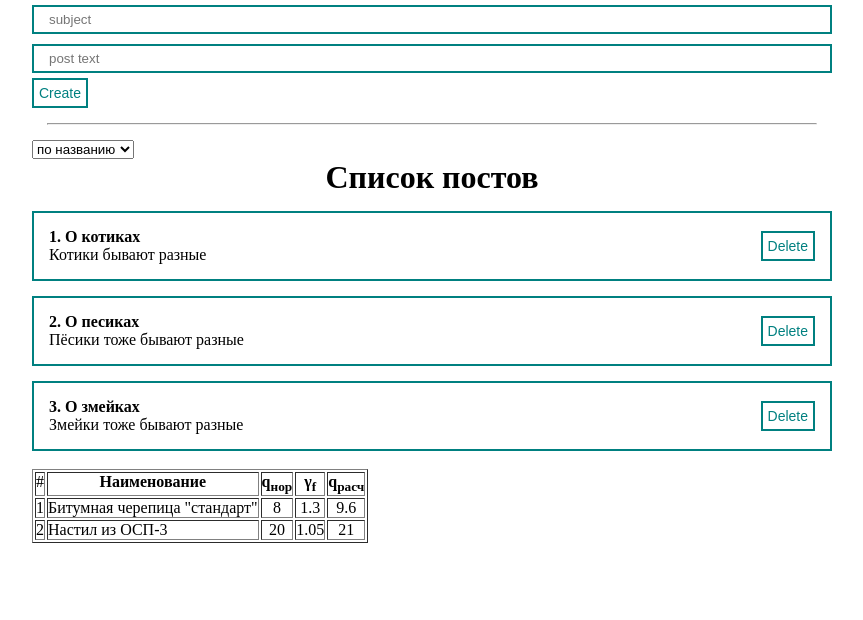
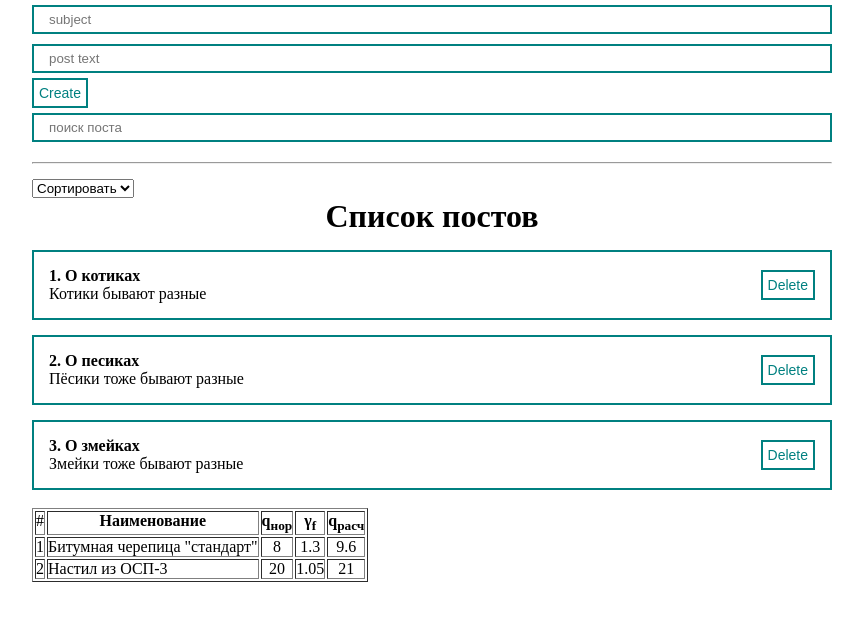
Before and after one commit to sumenko/hello_react, a React (Create React App) app: page / in a window 1280 px wide. Shown: the top 620 px of the page, without its empty margins (208-1071 px from the left). Built offline with nearby package versions, Linux system fonts and the light colour scheme; the HTML template or start-up script is replaced by a standard one.

Commit message:
add searchQuery and well done sort

```diff
--- a/src/App.js
+++ b/src/App.js
@@ -5,43 +5,63 @@
 import './styles/App.css';
 import MySelect from './components/UI/select/MySelect';
 import TablePrint from './components/TablePrint';
+import MyInput from './components/UI/input/MyInput';
 
 function App() {
+  // entry point
   const [posts, setPosts] = useState([
     {title: 'О котиках', body: 'Котики бывают разные', id: 1},
     {title: 'О песиках', body: 'Пёсики тоже бывают разные', id: 2},
     {title: 'О змейках', body: 'Змейки тоже бывают разные', id: 3},
   ])
+
   const [selectedSort, setSelectedSort] = useState('')
-
+  const [searchQuery, setSearchQuery] = useState('')
   const createPost = (newPost) => {
     setPosts([...posts, newPost])
   }
 
-  const removePost = (post) =>{
-    setPosts(posts.filter(p => p.id !== post.id))
+  const removePost = (post) =>{setPosts(posts.filter(p => p.id !== post.id))}
+
+  function getSortedPosts(){
+    console.log('СОРТИРОВКА')
+    if(selectedSort){
+      return [...posts].sort((a, b) => a[selectedSort].localeCompare(b[selectedSort]));
+
+    }
+    return posts;
   }
-  const sortItems = (sort) => {
+
+  const sortedPosts = getSortedPosts()
+  const sortPosts = (sort) => {
     setSelectedSort(sort)
-    setPosts([...posts].sort((a, b) => a[sort].localeCompare(b[sort])))
   }
+
+
   return (
     <div className="App">
       <PostForm create={createPost}/>
-      <hr style={{margin: '15px'}}/>
+      <MyInput
+          value={searchQuery}
+          placeholder='поиск поста'
+          onChange={(e) => setSearchQuery(e.target.value)}
+      />
+
+      <hr style={{margin: '15px 0px'}}/>
       <div>
           <MySelect
+              value={selectedSort}
               defaultValue='Сортировать'
-              onChange={sortItems}
+              onChange={sortPosts}
               options={[
                 {value: 'title', name: 'по названию'},
-                {value: 'body', name: 'по описанию'}
+                {value: 'body', name: 'по описанию'},
               ]}
             />
       </div>
       {posts.length !== 0
         ?
-        <PostList remove={removePost} posts={posts} title="Список постов"/>
+        <PostList remove={removePost} posts={sortedPosts} title="Список постов"/>
         :
         <h1 style={{textAlign: 'center'}}>no posts</h1>
       }
```
